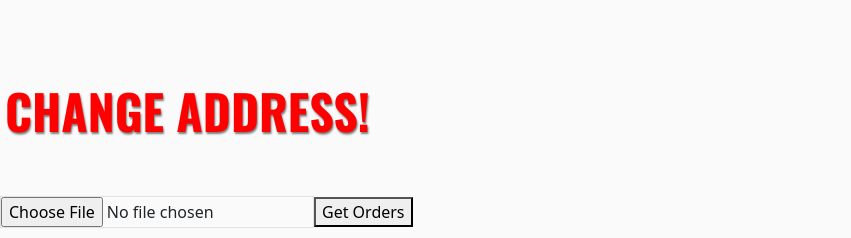
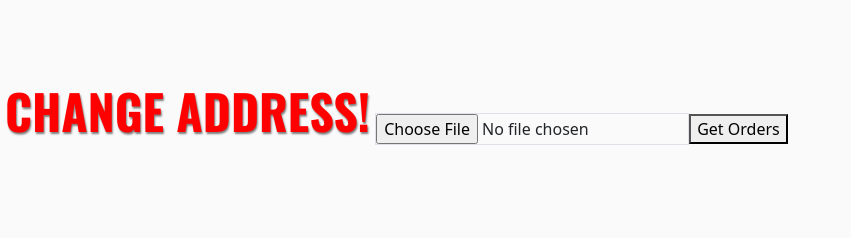
Before and after one commit to PaulKillian/oer, a Next.js app: page / in a window 1280 px wide. Shown: the part 136-374 px from the top of the page, without its empty margins (0-851 px from the left). Built offline with nearby package versions, Linux system fonts and the light colour scheme.

Commit message:
Update index.js

```diff
--- a/pages/index.js
+++ b/pages/index.js
@@ -63,6 +63,8 @@ export default function Home() {
             dealersAndImages={dealersAndImages}
           />
         </div>
+        <div className="d-flex align-items-center">
+          <div>
             <div style={{color: 'red'}} className={styles.pointer}>CHANGE ADDRESS!</div>
             <div className='d-flex align-items-center'>
               {custNum(dealers)}
@@ -86,7 +88,11 @@ export default function Home() {
                 onClick={() =>  copy(event, dealers.dropShip)}>{dealers.dropShip}
               </div>
             </div>
+          </div>
+        <div>
           <Upload />
+        </div>
+      </div>
     </div>
   );
 }
```
Lines whose indentation alone changed are shown as unchanged.
